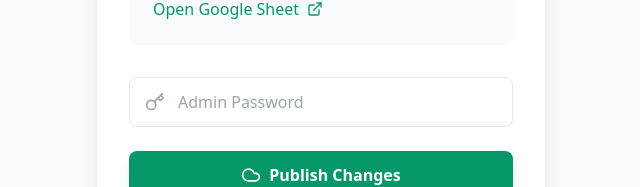
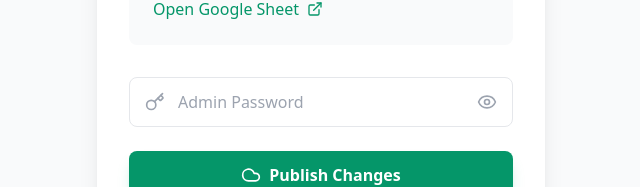
Before and after one commit to Leow210/doz-website, a React (Vite) app: page /admin in a window 1280 px wide. Shown: the part 514-701 px from the top of the page, without its empty margins (319-959 px from the left). Built offline with nearby package versions, Linux system fonts and the light colour scheme.

Commit message:
minor admin panel update

```diff
--- a/src/pages/AdminPanel.jsx
+++ b/src/pages/AdminPanel.jsx
@@ -1,10 +1,14 @@
 import React, { useState } from 'react';
-import { Shield, Key, ExternalLink, Cloud, CheckCircle, XCircle, Loader } from 'lucide-react';
+import { Shield, Key, ExternalLink, Cloud, CheckCircle, XCircle, Loader, Eye, EyeOff } from 'lucide-react';
 
 const AdminPanel = () => {
     const [password, setPassword] = useState('');
+    const [showPassword, setShowPassword] = useState(false);
     const [isLoading, setIsLoading] = useState(false);
     const [status, setStatus] = useState({ type: '', message: '' });
+
+    // The Sheet ID is public. Hardcoding it here avoids build issues.
+    const sheetId = '1XNHsFI29XL-FYOwQ_N3jV5Z1VrudS3f9lg4x9FBDcDk';
 
     const handlePublish = async (e) => {
         e.preventDefault();
@@ -80,7 +84,7 @@ const AdminPanel = () => {
                             <li>Wait 2-3 minutes for changes to go live.</li>
                         </ol>
                         <a
-                            href={`https://docs.google.com/spreadsheets/d/${import.meta.env.GOOGLE_SHEET_ID}/edit`}
+                            href={`https://docs.google.com/spreadsheets/d/${sheetId}/edit`}
                             target="_blank"
                             rel="noopener noreferrer"
                             className="inline-flex items-center gap-2 text-emerald-600 hover:text-emerald-700 font-medium mt-4"
@@ -91,16 +95,24 @@ const AdminPanel = () => {
 
                     <form onSubmit={handlePublish} className="space-y-6">
                         <div className="relative">
-                            <Key className="absolute left-4 top-1/2 -translate-y-1/2 w-5 h-5 text-gray-400" />
+                            <Key className="absolute left-4 top-1/2 -translate-y-1/2 w-5 h-5 text-gray-400 pointer-events-none" />
                             <input
-                                type="password"
+                                type={showPassword ? 'text' : 'password'}
                                 value={password}
                                 onChange={(e) => setPassword(e.target.value)}
                                 placeholder="Admin Password"
                                 required
-                                className="w-full pl-12 pr-4 py-3 bg-white rounded-lg border border-gray-200
+                                className="w-full pl-12 pr-12 py-3 bg-white rounded-lg border border-gray-200
                                          focus:outline-none focus:ring-2 focus:ring-emerald-500 transition-shadow"
                             />
+                            <button
+                                type="button"
+                                onClick={() => setShowPassword(!showPassword)}
+                                className="absolute right-4 top-1/2 -translate-y-1/2 text-gray-400 hover:text-gray-600"
+                                aria-label={showPassword ? 'Hide password' : 'Show password'}
+                            >
+                                {showPassword ? <EyeOff className="w-5 h-5" /> : <Eye className="w-5 h-5" />}
+                            </button>
                         </div>
 
                         <button
```
